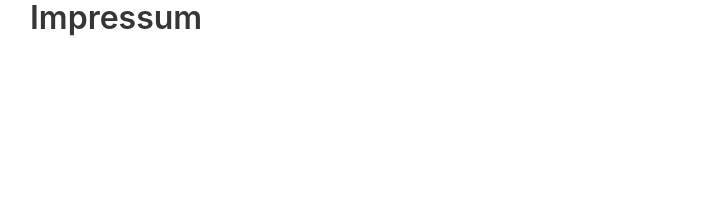
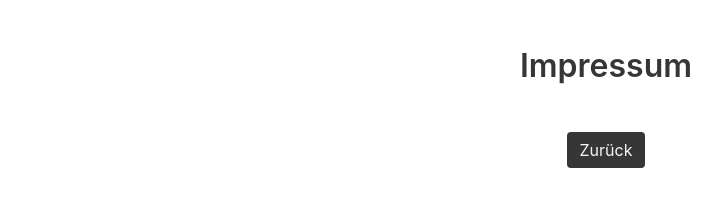
Before and after one commit to FabLabSaar/FabLabSaar.github.io, a plain HTML site: page impressum.html in a window 1280 px wide. Shown: the whole page, without its empty margins (34-755 px from the left). Drawn offline with Linux system fonts and the light colour scheme.

Commit message:
Added impressum

```diff
--- a/impressum.html
+++ b/impressum.html
@@ -6,9 +6,18 @@
     </head>
     <body>
         <div class="container">
-            <div>
-                <h1 class="title">Impressum<h1>
-            </div>
+            <section class="section">
+                <div class="level">
+                    <h1 class="title level-item">Impressum<h1>
+                </div>
+                <div class="level">
+                    <div class="level-item">
+                        <a class="button is-dark" href="index.html">Zurück</a>
+                    </div>
+                </div>
+            </section>
         </div>
+
+
     </body>
  </html>
```
